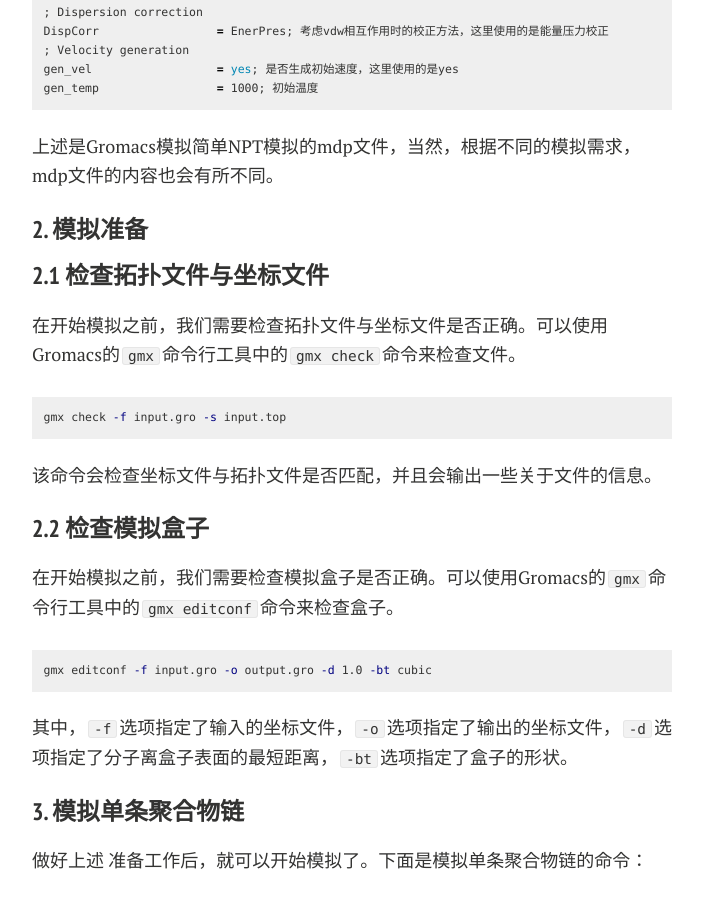
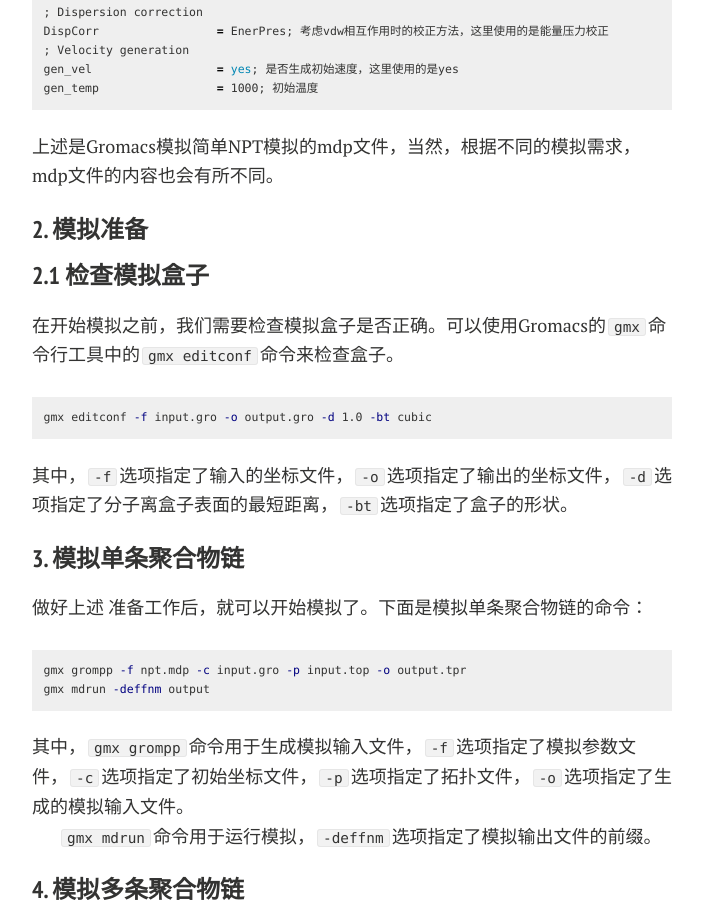
Before and after one commit to Qilu-Yuan/Qilu-Yuan.github.io, a Jekyll site: the page built from blogs/MD/GMXAA.md, in a window 1280 px wide and 900 px high, scrolled down 1758 px. Shown: the whole window, without its empty margins (288-991 px from the left). Built offline with Jekyll 4.4.1, drawn with Linux system fonts in a browser that asks for light colours; nearby versions of some CDN libraries; comment, search, counter and statistics services are not loaded; a style sheet for code colours, icons or effects is not loaded.

Commit message:
Update GMXAA.md

````diff
--- a/blogs/MD/GMXAA.md
+++ b/blogs/MD/GMXAA.md
@@ -82,18 +82,8 @@ gen_temp                 = 1000; 初始温度
 
 ### 2. 模拟准备
 
-#### 2.1 检查拓扑文件与坐标文件
 
-在开始模拟之前，我们需要检查拓扑文件与坐标文件是否正确。可以使用Gromacs的`gmx`命令行工具中的`gmx check`命令来检查文件。<br>
-
-```bash
-gmx check -f input.gro -s input.top
-```
-
-该命令会检查坐标文件与拓扑文件是否匹配，并且会输出一些关于文件的信息。<br>
-
-
-### 2.2 检查模拟盒子
+### 2.1 检查模拟盒子
 
 在开始模拟之前，我们需要检查模拟盒子是否正确。可以使用Gromacs的`gmx`命令行工具中的`gmx editconf`命令来检查盒子。<br>
 
````
